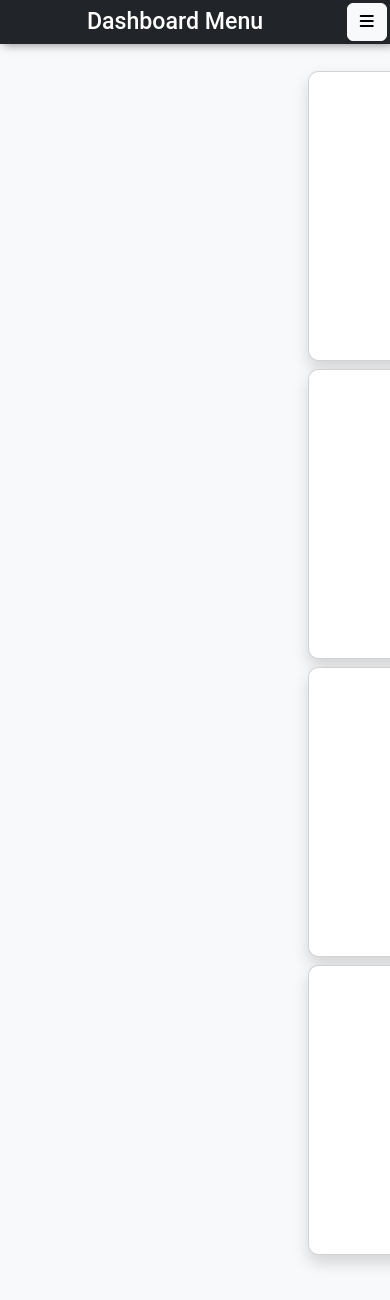
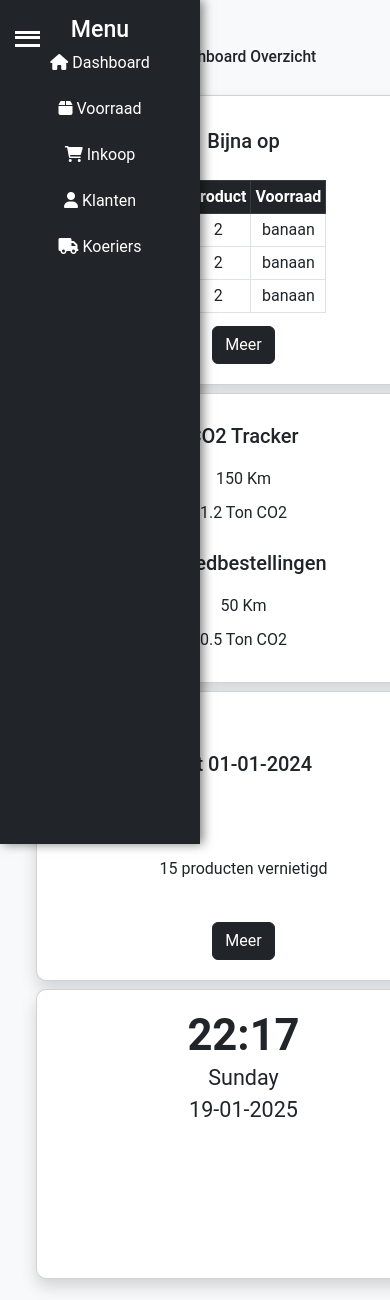
Before and after one commit to CyberDuckys/Main, a Flask app: page / in a window 390 px wide; the page is wider, and only the part inside the window is pictured. Shown: the top 1300 px of that part. Before the commit the page ends 1266 px from the top of that part, so only its background shows below. Run offline with Flask 3, Linux system fonts and the light colour scheme.

Commit message:
Working in Responsiveness.

```diff
--- a/website/static/script.js
+++ b/website/static/script.js
@@ -18,45 +18,3 @@
                 }, false)
             })
     })()
-
-
-    //Hamburgermenu
-    document.addEventListener('DOMContentLoaded', function () {
-        const toggleMenuButton = document.getElementById('toggle-menu');
-        const menuItems = document.getElementById('menu-items');
-
-        // Functie om menu te toggelen
-        function toggleMenu() {
-          if (menuItems.style.display === 'none' || menuItems.style.display === '') {
-            menuItems.style.display = 'block'; // Toon menu
-            toggleMenuButton.innerHTML = '<i class="fas fa-times"></i>'; // Toon kruisje
-          } else {
-            menuItems.style.display = 'none'; // Verberg menu
-            toggleMenuButton.innerHTML = '<i class="fas fa-bars"></i>'; // Toon hamburger
-          }
-        }
-
-        // Event listener voor klikken
-        toggleMenuButton.addEventListener('click', function () {
-          if (window.innerWidth <= 1820) {
-            toggleMenu();
-          }
-        });
-
-        // Bij vensterresizing verberg menu standaard (alleen voor kleine schermen)
-        window.addEventListener('resize', function () {
-          if (window.innerWidth <= 1820) {
-            menuItems.style.display = 'none';
-            toggleMenuButton.innerHTML = '<i class="fas fa-bars"></i>'; // Reset naar hamburger
-          } else {
-            menuItems.style.display = 'block'; // Toon menu standaard
-            toggleMenuButton.innerHTML = ''; // Verberg toggle-knop
-          }
-        });
-
-        // Controleer standaard bij laden
-        if (window.innerWidth > 1820) {
-          menuItems.style.display = 'block'; // Toon menu standaard
-          toggleMenuButton.innerHTML = ''; // Verberg toggle-knop
-        }
-      });
--- a/website/static/style.css
+++ b/website/static/style.css
@@ -38,9 +38,6 @@
       max-width: 320px;
     }
 
-    .p-4 {
-      padding: 0 1rem 1rem 18.5rem !important;
-    }
   }
 
   .table {
@@ -85,34 +82,67 @@
     min-width: 200px;
   }
 
+  /* Hamburger Menu Specifiek */
 @media only screen and (max-width: 1820px) {
-      .bg-dark  {
-          min-width: -webkit-fill-available;
-          max-height: fit-content;
+    .bg-dark {
+      /* transform: translateX(-100%); */
+      transition: transform 0.3s ease-in-out;
+      position: fixed;
+      z-index: 1000;
+      min-width: 200px;
+      height: 100%;
     }
 
-      #menu-items {
+ /* Verborgen checkbox voor toggle */
+#menu-toggle {
     display: none;
   }
 
+  /* Standaardstijl voor de toggle-knop */
   #toggle-menu {
-            color: #f8f9fa;
-            background-color: unset;
+    position: fixed;
+        top: 1rem;
+        z-index: 1100;
+        background-color: #212529;
+        color: #fff;
         border: none;
-            font-size: 1.5rem;
-            margin: 0.5vh 5vw 0 0;
-            position: absolute;
-            right: 0;
+        padding: 10px 15px;
+        cursor: pointer;
+        border-radius: 5px;
+        display: flex;
+        align-items: center;
+        justify-content: center;
   }
 
-      .p-3 {
-          padding: 0.2rem !important;
+  /* Hamburger icon basisstijl */
+  #toggle-menu .hamburger,
+  #toggle-menu .hamburger::before,
+  #toggle-menu .hamburger::after {
+    content: "";
+    display: block;
+    width: 25px;
+    height: 3px;
+    background-color: white;
+    margin: 5px 0;
+    transition: transform 0.3s, opacity 0.3s;
   }
 
-      .nav-item {
-        max-width: fit-content;
-        margin: auto;
+  /* Kruisje styling */
+  #menu-toggle:checked + #toggle-menu .hamburger::before {
+    transform: rotate(45deg);
+    position: absolute;
   }
+
+  #menu-toggle:checked + #toggle-menu .hamburger::after {
+    transform: rotate(-45deg);
+    position: absolute;
+  }
+
+  #menu-toggle:checked + #toggle-menu .hamburger {
+    background-color: transparent;
+  }
+
+
   }
 
   .sidebar .btn-dark:hover {
--- a/website/templates/base.html
+++ b/website/templates/base.html
@@ -30,13 +30,18 @@
 </head>
 
 <body>
-  <div class="d-flex">
+  <!-- Verborgen checkbox voor het toggle-menu -->
+<input type="checkbox" id="menu-toggle" hidden>
+
+<!-- Toggle-knop -->
+<label id="toggle-menu" for="menu-toggle">
+  <div class="hamburger"></div>
+</label>
+
+<!-- Sidebar Menu -->
 <div class="bg-dark text-white vh-200 p-3">
   <div class="d-flex justify-content-between align-items-center">
-        <h3 class="text-center">Dashboard Menu</h3>
-        <button id="tognu" class="btn btn-light">
-          <i class="fas fa-bars"></i>
-        </button>
+    <h3 class="text-center">Menu</h3>
   </div>
   <ul id="menu-items" class="nav flex-column">
     <li class="nav-item">
@@ -67,18 +72,19 @@
   </ul>
 </div>
 
-
     <!-- Dashboard Content -->
     <div class="flex-grow-1 p-4"> {% block content %} {% endblock %} </div>
   </div>
 
-  <!-- JS Libraries -->
-  <script src="https://cdn.jsdelivr.net/npm/bootstrap@5.3.0/dist/js/bootstrap.bundle.min.js"></script>
-  <script src="https://code.jquery.com/jquery-3.6.0.min.js"></script>
-  <script src="{{ url_for('static', filename='script.js') }}"></script>
-  <script src="{{ url_for('static', filename='js/newPrice.js') }}"></script>
-  <script src="{{ url_for('static', filename='js/saveAll.js') }}"></script>
-  {% block scripts %}{% endblock %}
+  <!-- JS voor toggling -->
+  <script>
+    const toggleButton = document.getElementById('toggle-menu');
+    const body = document.body;
+
+    toggleButton.addEventListener('click', () => {
+      body.classList.toggle('menu-open');
+    });
+  </script>
 </body>
 
 </html>
--- a/website/templates/index.html
+++ b/website/templates/index.html
@@ -64,4 +64,3 @@
 </div>
 
     {% endblock %}
->
```
Lines whose indentation alone changed are shown as unchanged.
